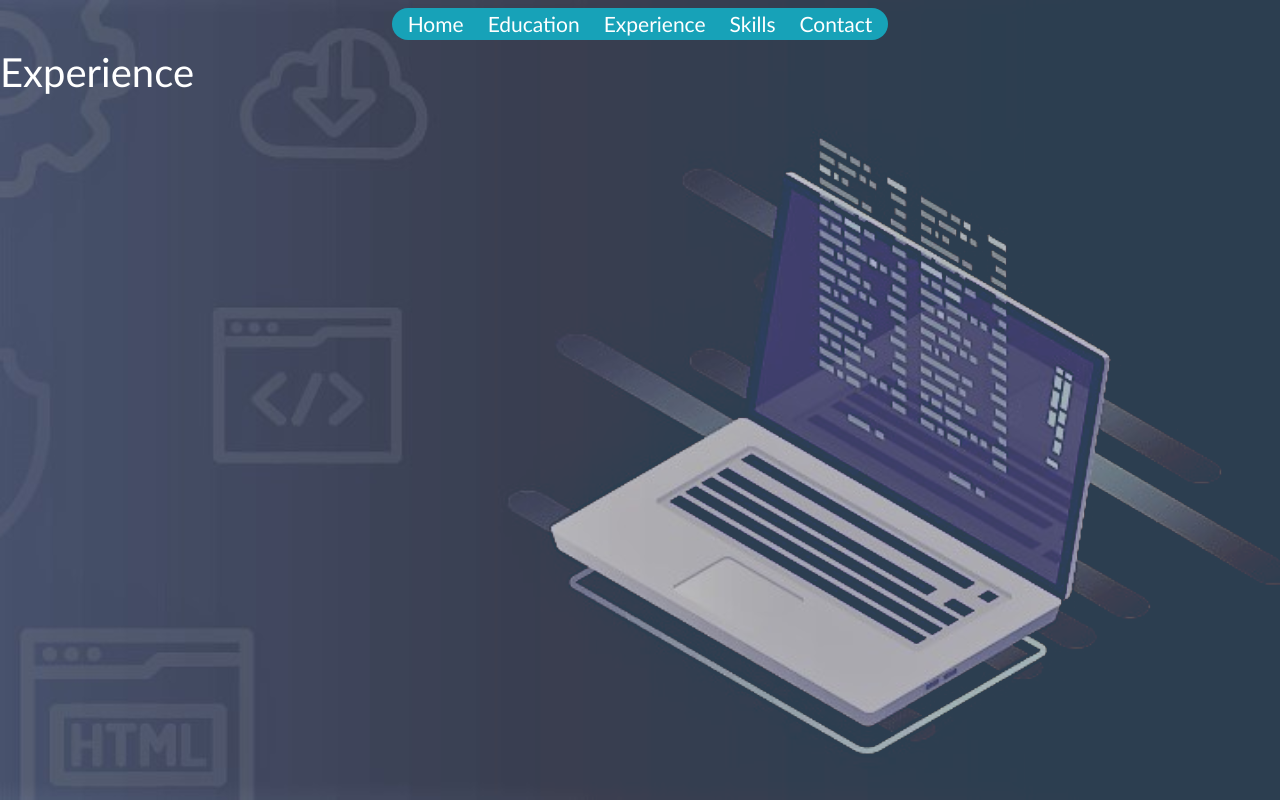
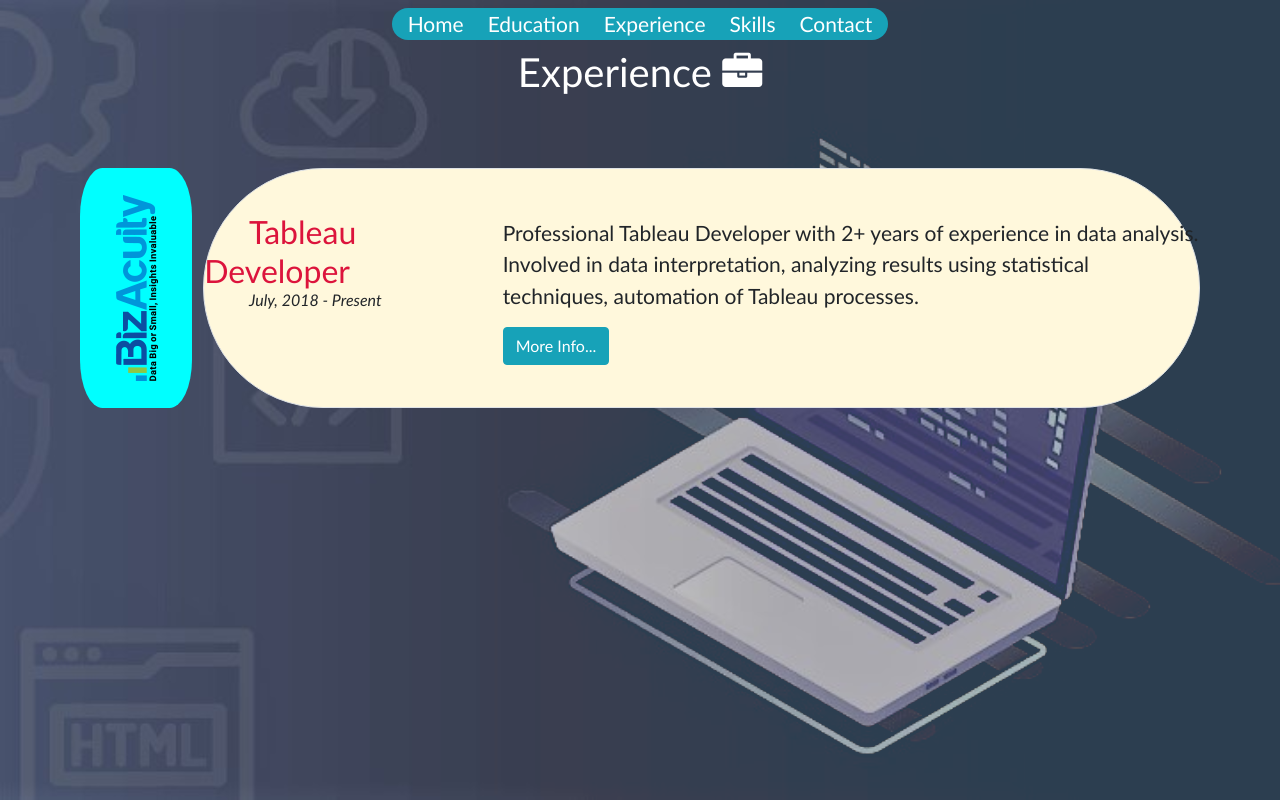
Before and after one commit to sk-agnihotri/personal, a React (Create React App) app: page /exp in a window 1280 px wide. Built offline with nearby package versions, Linux system fonts and the light colour scheme.

Commit message:
work done completed(without feedback)

```diff
--- a/package.json
+++ b/package.json
@@ -7,6 +7,7 @@
     "@testing-library/react": "^9.5.0",
     "@testing-library/user-event": "^7.2.1",
     "react": "^16.13.1",
+    "react-circular-progressbar": "^2.0.3",
     "react-dom": "^16.13.1",
     "react-icons": "^3.11.0",
     "react-router-dom": "^5.2.0",
--- a/src/components/contact.js
+++ b/src/components/contact.js
@@ -1,9 +1,18 @@
 import React from 'react';
+import '../css/contact.css';
 
 const Contact = () => {
     return (
-        <div>
-            <h1 className='text-white'>Contact</h1>
+        <div className='bg-con'>
+            <h1 className='text-white text-center'>Contact Me</h1>
+            <div className='cont'>
+                <div className='social-container'>
+                    <a href="https://github.com/sk-agnihotri" className="github"><i className="fa fa-github fa-2x"></i></a>
+                    <a href="https://skype.com/en/agnihotri.nitw" className="skype"><i className="fa fa-skype fa-2x"></i></a>
+                    <a href="www.linkedin.com/in/s-k-agnihotri/" className="linkedin"><i className="fa fa-linkedin fa-2x"></i></a>
+                    <a href="https://mail.google.com/mail/u/0/?view=cm&fs=1&to=agnihotri.s.k.b@gmail.com" className="email"><i className="fa fa-envelope fa-2x"></i></a>
+                </div>
+            </div>
         </div>
     );
 }
--- a/src/components/education.js
+++ b/src/components/education.js
@@ -4,7 +4,7 @@
 const Education = () => {
     return (
             <div>
-                <h1 className='text-white text-center'>Education &darr;</h1>
+                <h1 className='text-white text-center'>Education <i className='fa fa-graduation-cap'></i></h1>
                 <div className="timeline">
                 <div className="container left">
                         <div className="content">
--- /dev/null
+++ b/src/components/expComp.js
@@ -0,0 +1,25 @@
+import React, { Component } from "react";
+import '../css/expComp.css'
+
+class Comp extends Component {
+  constructor() {
+    super();
+    this.state = {
+      name: "More Info"
+    };
+  }
+
+  render() {
+    return (<div className='mt-5 pt-5'>
+      <ul className="oval">
+        <li className='text-white bg-dark'>Expertise in Tableau Extension API</li>
+        <li className='text-white bg-dark'>Expertise in Tableau JavaScript API</li>
+        <li className='text-white bg-dark'>Implemented Dynamic parameter update on Click</li>
+        <li className='text-white bg-dark'>Developed the One-Click Tableau Extension for downloading the sheets data</li>
+        <li className='text-white bg-dark'>Developed Demand Planning Calendar Tableau Dashboard</li>
+      </ul>
+  </div>);
+  }
+}
+
+export default Comp;
--- a/src/components/experience.js
+++ b/src/components/experience.js
@@ -1,11 +1,64 @@
-import React from 'react';
+import React, {Component} from 'react';
+import Comp from './expComp'
+import '../css/experience.css';
 
-const Experience = () => {
+class Experience extends Component {
+    constructor () {
+        super()
+        this.state = {
+            name: true,
+            showHide: false
+        };
+        this.showComponent = this.showComponent.bind(this);
+    }
+
+    showComponent(name) {
+        switch (name) {
+            case 'showHide':
+                this.setState({ showHide: !this.state.showHide });
+                this.setState({ name: !this.state.name});
+                break;
+            default:
+                return '';
+          }
+    }
+    render() {
+
+    const btnName =(name) => {
+        if (name === true) return 'More Info...';
+        else return 'Less'
+    }
+
+    const openInNewTab = (url) => {
+        const newWindow = window.open(url, '_blank')
+        newWindow.opener = null
+    }
     return (
         <div>
-            <h1 className='text-white'>Experience</h1>
-        </div>
+            <h1 className='text-white text-center'>Experience <i className="fa fa-briefcase"></i></h1>
+            <div className="collapse" id="navbarToggleExternalContent">
+                <div className="bg-dark p-4">
+                    <h5 className="text-white h4">Collapsed content</h5>
+                    <span className="text-muted">Toggleable via the navbar brand.</span>
+                </div>
+            </div>
+            <div className="rows">
+                <div className="column1" onClick={() => {openInNewTab('https://www.bizacuity.com')}}></div>
+                <div className="column2 border rounded-pill">
+                    <div className='indent'>
+                        <h2 className='mb-0'>Tableau Developer</h2>
+                        <h6 className='font-italic'> July, 2018 - Present</h6>
+                    </div>
+                    <div className='mt-5'>
+                        <span>Professional Tableau Developer with 2+ years of experience in data analysis. Involved in data interpretation, analyzing results using statistical techniques, automation of Tableau processes.
+                        <div>{this.state.showHide && <Comp />}</div>
+                        <button type="button" className="btn btn-info mt-3" onClick = {() => {this.showComponent('showHide')}}>{btnName(this.state.name)}</button>
+                        </span>
+                    </div>
+                </div>
+            </div>
+            </div>
     );
-}
+}}
 
 export default Experience;
--- a/src/components/home.js
+++ b/src/components/home.js
@@ -27,7 +27,7 @@
             <div className="flip-card one">
               <div className="flip-card-inner">
                 <div className="flip-card-front">
-                  <img src={Img} alt="Avatar"/>
+                  <img className='image' src={Img} alt="profile"/>
                 </div>
                 <div className="flip-card-back">
                   <h1>Saumya Kumar Agnihotri</h1>
--- a/src/components/skills.js
+++ b/src/components/skills.js
@@ -1,9 +1,69 @@
 import React from 'react';
+import { CircularProgressbar, buildStyles} from 'react-circular-progressbar';
+import "react-circular-progressbar/dist/styles.css";
+
+const data = [{
+    name: 'HTML',
+    value: 77,
+    image: 'https://www.iconfinder.com/data/icons/popular-services-brands/512/html5-512.png',
+    key: 1
+  },
+  {
+    name: 'JavaScript',
+    value: 82,
+    image: 'https://p.kindpng.com/picc/s/171-1718063_javascript-logo-circle-png-png-download-js-logo.png',
+    key: 2
+  },
+  {
+    name: 'CSS',
+    value: 74,
+    image: 'https://previews.123rf.com/images/blankstock/blankstock1409/blankstock140905837/31711262-css3-sign-icon-cascading-style-sheets-symbol-circle-flat-button-with-shadow-modern-ui-website-naviga.jpg',
+    key: 3
+  },
+  {
+    name: 'Tableau',
+    value: 92,
+    image: 'https://img.utdstc.com/icons/tableau-android.png:225',
+    key: 4
+  },
+  {
+    name: 'React JS',
+    value: 82,
+    image: 'https://ih1.redbubble.net/image.1045049975.0131/poster,840x830,f8f8f8-pad,1000x1000,f8f8f8.jpg',
+    key: 5
+  },
+  {
+    name: 'D3 JS',
+    value: 86,
+    image: 'https://bs-uploads.toptal.io/blackfish-uploads/components/skill_page/content/logo_file/logo/195523/d3js-7ccc10c45b36ba40d8fd3006561289df.png',
+    key: 6
+  }
+];
+
+const Example =(props) => {
+    const data = props.data;
+    const listItem = data.map((elem) =>
+        <div key = {elem.key} style={{ marginBottom: 10, }}>
+            <div style={{ marginTop: 20}}>
+                <div style={{ width: "80%", background: "url(" + elem.image + ") no-repeat", borderRadius: '50%',backgroundSize: 'cover'}}>
+                <CircularProgressbar value={elem.value} initialAnimation={true}
+                    styles={buildStyles({
+                    pathColor: `rgba(121, 195, 75, ${elem.value /100})`,
+                    trailColor: '#d6d6d6'})}/>
+                </div>
+            </div>
+        </div>
+        );
+return (<div style={{display:'flex'}}>{listItem}</div>);
+}
 
 const Skills = () => {
     return (
         <div>
-            <h1 className='text-white'>Skills</h1>
+            <h1 className='text-white text-center'>Skills <i className="fa fa-user-secret"></i></h1>
+                <div style = {{ padding : "5%", display: 'flex'}}>
+                    <Example data= {data}/>
+                </div>
         </div>
     );
 }
--- /dev/null
+++ b/src/css/contact.css
@@ -0,0 +1,36 @@
+.cont {
+    background-color: chocolate;
+    height: 56vmin;
+    margin-left: 33%;
+    margin-right: 33%;
+    border-radius: 50%;
+}
+
+.social-container {
+    padding-top: 15%;
+    margin-left: 30%;
+    height:45vmin;
+    width:45vmin;
+    text-align: center;
+    transform: rotate(45deg);
+}
+.social-container a {
+    position:relative;
+    display: flex;
+    align-items: center;
+    justify-content: center;
+    height: 6em;
+    width: 6em;
+    float: left;
+    margin: 2vmin;
+    text-align: center;
+    border: 1px solid;
+}
+.social-container .github{color:white;border-color:#e3d5d0;}
+.social-container .skype{color:#b100b1 ;border-color:#b100b1;}
+.social-container .linkedin{color:#007fb1;border-color:#007fb1;}
+.social-container .email{color:#aaca62;border-color:#aaca62;}
+
+.social-container a i {
+        transform: rotate(-45deg);
+}
--- /dev/null
+++ b/src/css/expComp.css
@@ -0,0 +1,19 @@
+.oval{
+    counter-reset: list-counter;
+    list-style: none;
+}
+.oval li:before{
+    content: counter(list-counter);
+    counter-increment: list-counter;
+    width: 1rem;
+    height: 1rem;
+    padding : 0em 1em 1.5em 0.5em;
+    margin-right: 1em;
+    border-radius: 50%;
+    border: .25em solid #ccc;
+    background: goldenrod;
+    color: #fff;
+    font-family: arial;
+    font-weight: bold;
+    display: inline-block;
+}
--- /dev/null
+++ b/src/css/experience.css
@@ -0,0 +1,32 @@
+.column1 {
+    float: left;
+    width: 10%;
+    height: 30vh;
+    background: url('../Bizacuity-logo.png') no-repeat;
+    background-position: center;
+    background-color: cyan;
+    border-radius: 20%;
+}
+
+.column2 {
+    float: right;
+    display: grid;
+    grid-template-columns: repeat(2,[col-start] 30% [col-end] 70%);
+    width: 89%;
+    height: 30vh;
+    background-color: cornsilk;
+}
+
+.indent {
+    text-indent: 15%;
+    margin-top: 15%;
+}
+.rows {
+    padding: 5vw 10vh;
+}
+  /* Clear floats after the columns */
+  .rows:after {
+    content: "";
+    display: table;
+    clear: both;
+  }
--- a/src/css/home.css
+++ b/src/css/home.css
@@ -7,7 +7,7 @@
   perspective: 400px; /*Remove this if you don't want the 3D effect*/
 }
 
-img {
+.image {
   border-radius: 50%;
   width: 250px;
   height: 250px;
```
Also changed, not shown: src/Bizacuity-logo.png (added), 1 other file (tests, documents, lock files or other folders).
